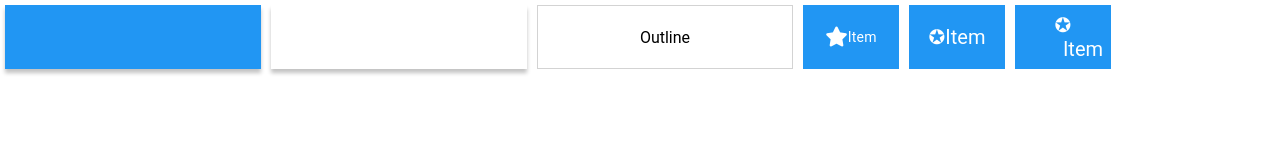
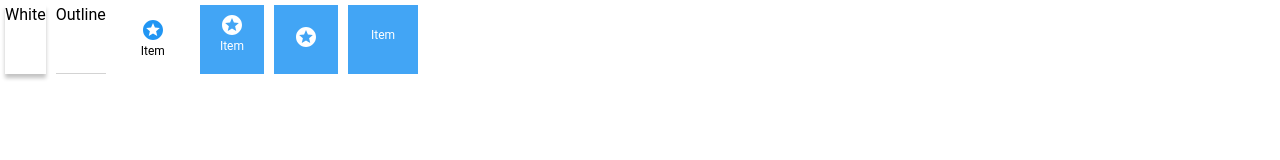
Before and after one commit to Gaigerov/gaiger, a plain HTML site: page index.html in a window 1280 px wide. Drawn offline with Linux system fonts and the light colour scheme.

Commit message:
Ts 2 (#3)
* Лейблы и их состояния

* TS-2. Поравил оформление

```diff
--- a/app.css
+++ b/app.css
@@ -1,22 +1,17 @@
 @import url('./components/labels/Labels.css');
 @media screen and (min-width: 600px) and (max-width: 1909px){
-
 
 * {
     box-sizing: border-box;
     font-family: inherit;
-
 }
-
 html, body {
     display: flex;
     padding: 0;
     margin: 0;
     font-family: Roboto, Arial, sans-serif;
 }
-
 Labels {
-
     border: none;
     outline: none;
     background-color: transparent;
--- a/components/labels/Labels.css
+++ b/components/labels/Labels.css
@@ -1,87 +1,82 @@
-.Labels {
-    width: 256px;
-    height: 64px;
+.HorizontalSheet {
+    margin: 5px;
     background-color: #ffffff;
     box-shadow: 0px 4px 4px rgba(0, 0, 0, 0.24);
-    margin: 5px;
-    display: flex;
-    align-items: center;
-    justify-content: center;
 }
-
-.Labels:disabled {
-    background-color: #D7D5D5;
-    color: #9E9E9E;
-}
-
-.Labels:hover:not(:disabled) {
-    cursor: pointer;
-}
-
-.Labels:active {
+.HorizontalSheet:active {
+    background-color: #2196F3;
     opacity: 0.7;
 }
-
-.Labels_accent {
-    background: #2196F3;
+.HorizontalSheet:hover {
+    cursor: pointer;
+    opacity: 0.7;
+}
+.HorizontalSheet_hideShadow {
+    box-shadow: none;
+}
+.HorizontalSheet_outline {
+    box-shadow: none;
+    border-bottom: 1px solid lightgrey;
+}
+.HorizontalSheet_outline:active {
+    background-color: rgba(0, 0, 0, 0.04);
+}
+.Label_inactive {
+    background-color: #42A5F5;
     color: #FFFFFF;
 }
-
-.Labels_accent:disabled {
-    background: #9E9E9E;
-    color: rgba(255, 255, 255, 0.5);
+.Label_inactive:active {
+    color: #FFFFFF;
+    opacity: 1;
 }
-
-.Labels_outline {
-    box-shadow: none;
-    border:1px solid lightgrey;
-
+.Label_inactive:hover {
+    background-color: #2196F3;
+ }
+.Label {
+    padding: 10px 20px;
+    text-align: center;
 }
-.Labels_outline:disabled {
-    background: #9E9E9E;
-    color: rgba(255, 255, 255, 0.5);
-
+.Label:hover {
+    background-color: rgba(0, 0, 0, 0.04);
 }
-
+.Label:active {
+    color: #2196F3;
+    background-color: #2196F3;
+    opacity: 0.16;
+}
+.Label_onlyIcon {
+    padding: 22px 22px;
+    text-align: center;
+}
+.Label_onlytext{
+    padding: 23px 23px;
+    text-align: center;
+    font-size: 14px;
+    line-height: 21px;
+}
+.Label__icon {
+    display: inline-block;
+    text-align: center;
+    vertical-align: center;
+}
+.Label__text {
+    margin: 0;
+    font-size: 12px;
+    line-height: 15px;
+}
 .Labels_label {
     width: 96px;
     height: 64px;
     box-shadow: none;
-    background: #2196F3;
+    background-color: #2196F3;
     color: #FFFFFF;
 }
-.Labels_label:disabled {
-    background: #9E9E9E;
-    color: rgba(255, 255, 255, 0.5);
-}
-
-
 .Labels__text {
-font-size: 14px;
-line-height: 21px;
-letter-spacing: 0.25px;
-
-
+   font-size: 14px;
+   line-height: 21px;
+   letter-spacing: 0.25px;
 }
 .Labels__icon {
-font-size: 20px;
-
-align-items: center;
-
+   font-size: 20px;
+   align-items: center;
 }
-.Labels__icon:disabled {
-    font-size: 20px;
-    background: rgba(0, 0, 0, 0.54);
-    align-items: center;
-
-    }
-.labellogo {
-        display: flex;
-        justify-content: center;
-        align-items: center;
-        text-align: center;
-    }
-.labeltext {
-        display: flex;
-        text-align: center;
-    }
--- a/index.html
+++ b/index.html
@@ -1,6 +1,5 @@
 <!DOCTYPE html>
 <html lang="en">
-
 <head>
     <meta charset="UTF-8">
     <meta name="viewport" content="width=device-width, initial-scale=1">
@@ -8,38 +7,30 @@
     <link rel="stylesheet" href="app.css">
     <script src="https://kit.fontawesome.com/241772c1db.js" crossorigin="anonymous"></script>
 </head>
-
 <body>
-        <labels class="Labels Labels_accent"></labels>
-        <labels class="Labels"></labels>
-        <labels class="Labels Labels_outline"> Outline</labels>
-
-    <labels class="Labels Labels_label">
-       <span class="Labels__icon">
-          <i class="fas fa-star" aria-hidden="true"></i>
-                 </span>
-
-        <span class="Labels__text">
-            Item
-        </span>
-    </labels>
-        <labels disabled class="Labels Labels_label">
-    <span class="Labels__icon">
-        <p>&#10026;Item</p>
-    </span>
-        <span
-        class="Labels__text">
-        </span>
-    </labels>
-
-<labels class="Labels Labels_label">
-<span class="Labels__icon">
-       <p>
-           <dt class="labellogo">&#10026;</dt>
-           <dd class="labeltext">Item</dd>
-    </p>
-
-
+    <div class="HorizontalSheet">White</div>
+    <div class="HorizontalSheet HorizontalSheet_outline"> Outline</div>
+    <div class="HorizontalSheet Label_onWhite HorizontalSheet_hideShadow">
+    <div class="HorizontalSheet Label HorizontalSheet_hideShadow">
+                <img class="Label__icon" src="./images/star-blue.svg" alt="star">
+                <p class="Label__text">Item</p>
+    </div>
+    </div>
+    <div class="HorizontalSheet Label_inactive HorizontalSheet_hideShadow">
+    <div class="Label">
+                <img class="Label__icon" src="./images/star-white.svg" alt="star">
+                <p class="Label__text">Item</p>
+    </div>
+    </div>
+    <div class="HorizontalSheet Label_inactive HorizontalSheet_hideShadow">
+    <div class="Label_onlyIcon">
+                <img class="Label__icon" src="./images/star-white.svg" alt="star">
+    </div>
+    </div>
+    <div class="HorizontalSheet Label_inactive HorizontalSheet_hideShadow">
+    <div class="Label_onlytext">
+                <p class="Label__text">Item</p>
+    </div>
+    </div>
 </body>
-
 </html>
```
Also changed, not shown: images/Vector.svg (added), images/star-active.svg (added), images/star-blue.svg (added), images/star-white.svg (added).
